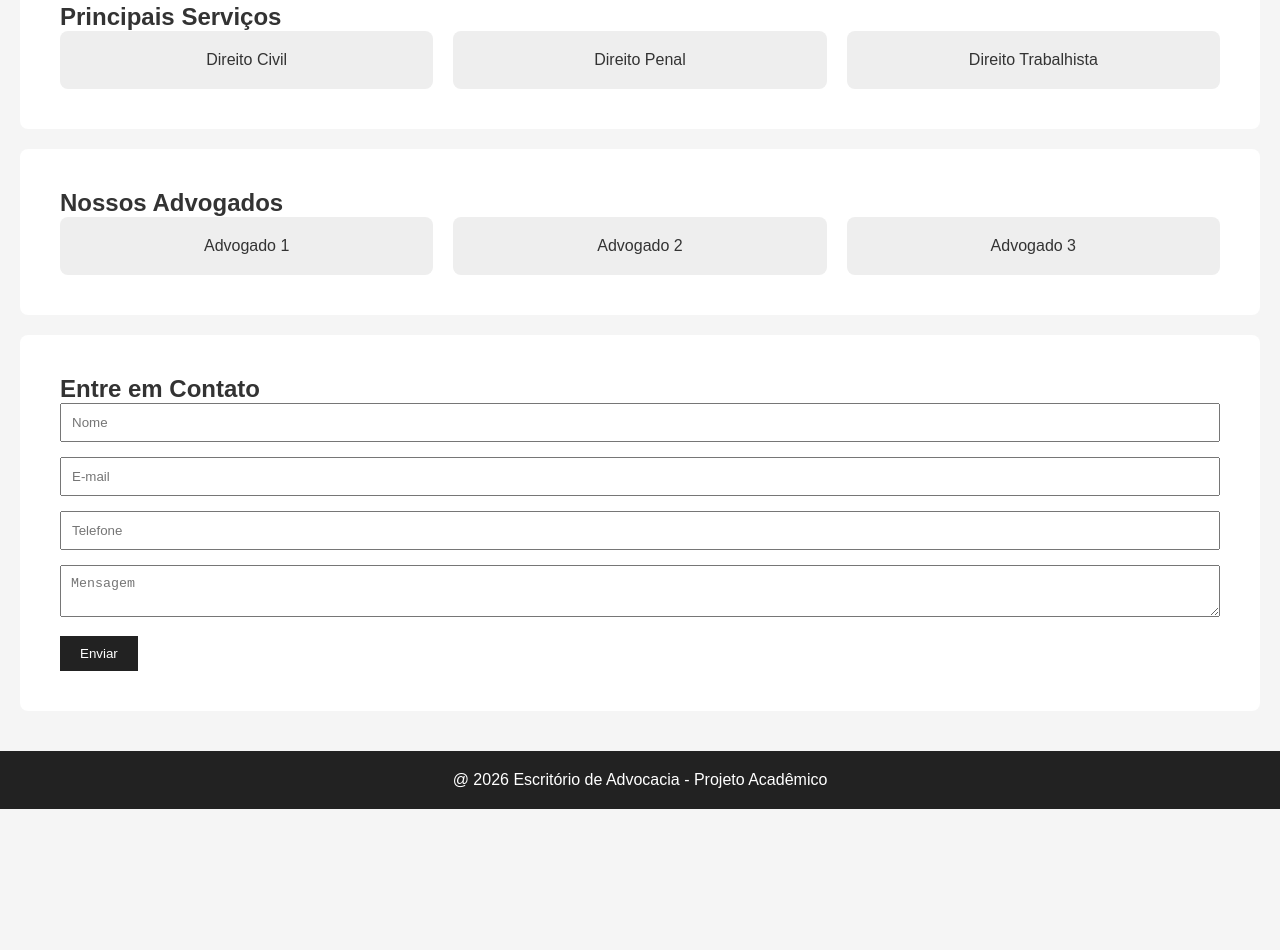
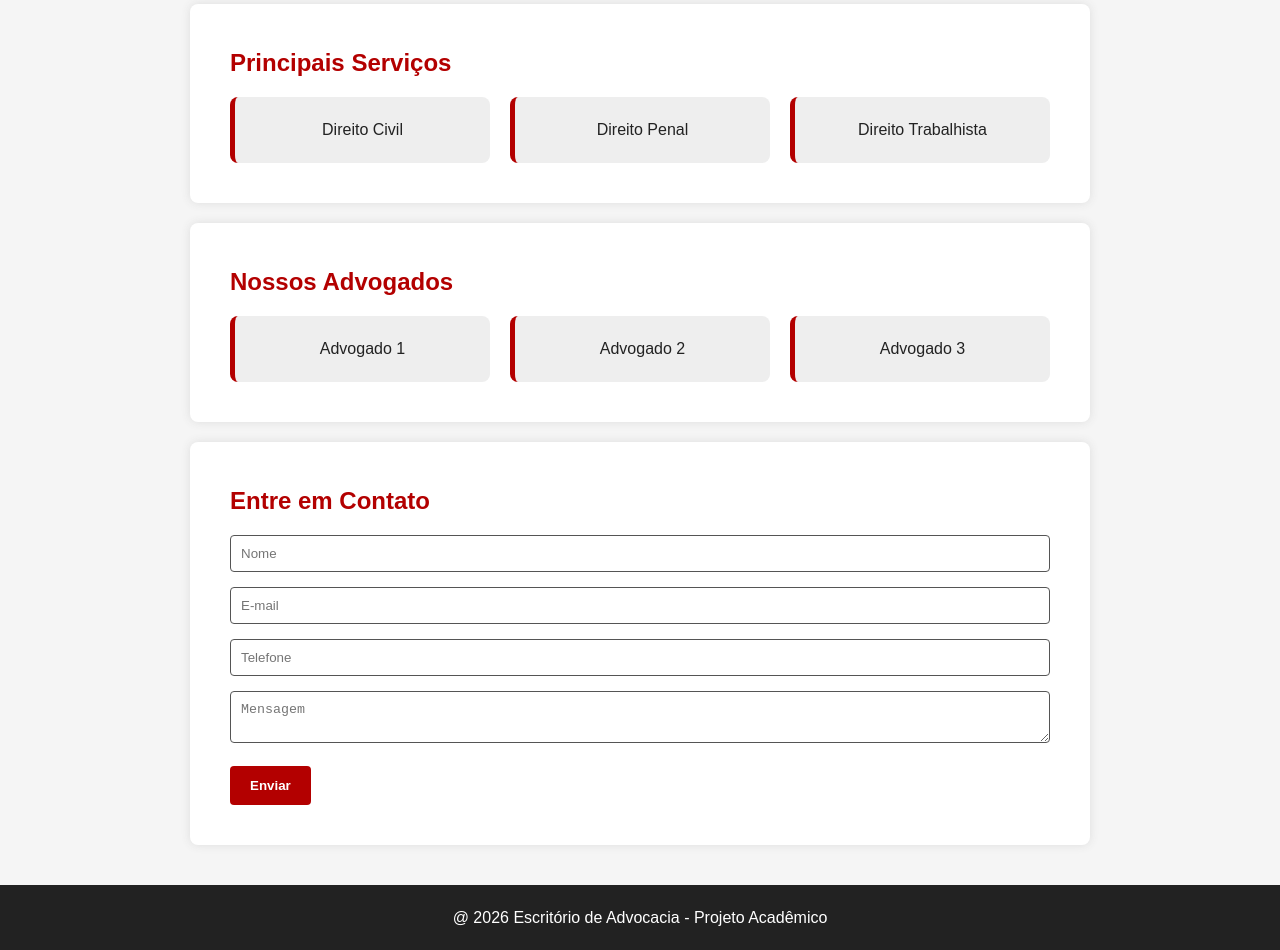
Before and after one commit to JonatasDaviADS/escritorio_de_advocacia_WEBMOBILE, a plain HTML site: page index.html in a window 1280 px wide. Shown: the part 561-1511 px from the top of the page. Before the commit the page ends 1370 px from the top, so only its background shows below. Drawn offline with Linux system fonts and the light colour scheme.

Commit message:
Criando a estrutura báscia do CSS.

```diff
--- a/css/style.css
+++ b/css/style.css
@@ -4,17 +4,25 @@
     padding: 0;
     box-sizing: border-box;
 }
-/*Colocando eslito no corpo geral da página*/
-body{
-    font-family: Arial, sans-serif;
-    background-color: #f5f5f5;
-    color: #333;
+
+:root{
+    --vermelho: #b30000;
+    --preto: #222;
+    --cinza-claro: #f5f5f5;
+    --cinza-medio: #555;
 }
 
-/*Estilo do menu superior*/
-header{
-    background-color: #222;
+body {
+    font-family: Arial, sans-serif;
+    background-color: var(--cinza-claro);
+    color: var(--preto);
+    line-height: 1.6;
+}
+
+header {
+    background-color: var(--preto);
     padding: 20px;
+    text-align: center;
 }
 
 header nav a {
@@ -22,58 +30,90 @@ header nav a {
     margin-right: 20px;
     text-decoration: none;
     font-weight: bold;
+    padding: 8px 12px;
+    border-radius: 4px;
 }
 
-/*Estilizando banner simples*/
-.banner{
+header nav a:hover {
+    background-color: var(--vermelho);
+}
+
+.banner {
     width: 100%;
     height: 300px;
-    background-color: #ccc; /*cor temporária*/
+    background-color: #ccc; /* cor temporária */
     display: flex;
     align-items: center;
     justify-content: center;
     font-size: 30px;
+    color: var(--preto);
 }
 
-/*Seções*/
-section{
+section {
     padding: 40px;
     background-color: white;
-    margin: 20px;
+    margin: 20px auto;
     border-radius: 8px;
+    max-width: 900px;
+    box-shadow: 0 0 10px #ddd;
 }
 
-/*Criando visual dos cards de serviços e advogados*/
-.card-container{
+section h2 {
+    color: var(--vermelho);
+    margin-bottom: 15px;
+}
+
+section h3 {
+    color: var(--cinza-medio);
+    margin-top: 20px;
+}
+
+.card-container {
     display: flex;
     gap: 20px;
+    flex-wrap: wrap;
 }
 
-.card{
+.card {
     background-color: #eee;
     padding: 20px;
     flex: 1;
+    min-width: 250px;
     border-radius: 8px;
     text-align: center;
+    border-left: 5px solid var(--vermelho);
+    transition: transform .2s;
 }
 
-/*Estilo do formulário*/
-form input, form textarea{
+.card:hover {
+    transform: scale(1.03);
+}
+
+form input,
+form textarea {
     width: 100%;
     padding: 10px;
     margin-bottom: 15px;
+    border: 1px solid var(--cinza-medio);
+    border-radius: 4px;
 }
-form button{
-    padding: 10px 20px;
-    background-color: #222;
+
+form button {
+    padding: 12px 20px;
+    background-color: var(--vermelho);
     color: white;
     border: none;
     cursor: pointer;
+    font-weight: bold;
+    border-radius: 4px;
 }
 
-/* Rodapé */
+form button:hover {
+    background-color: #800000;
+}
+
 footer {
-    background-color: #222;
+    background-color: var(--preto);
     color: white;
     text-align: center;
     padding: 20px;
```
